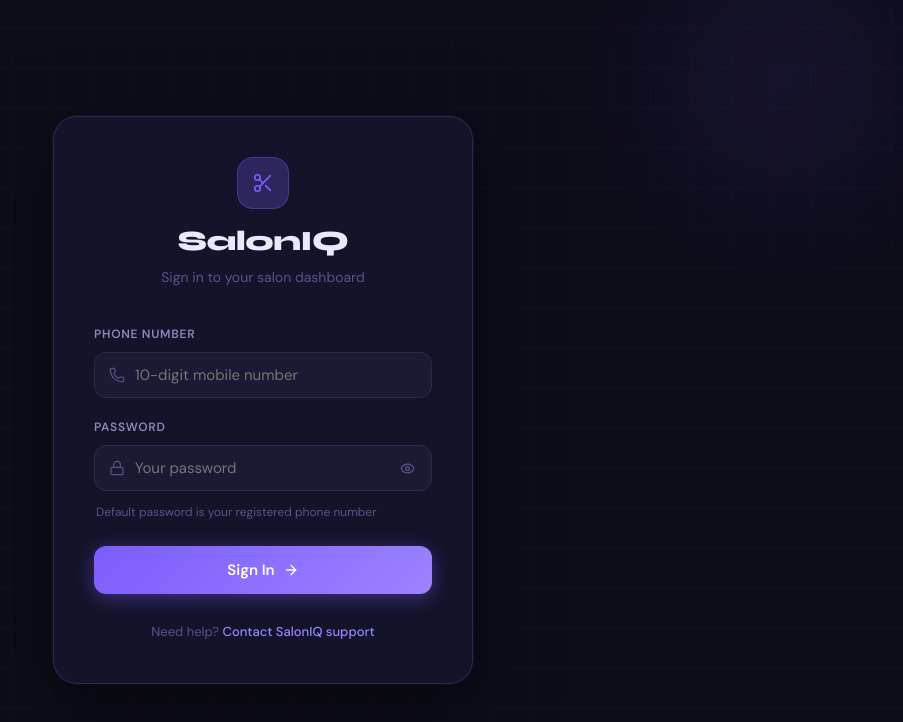
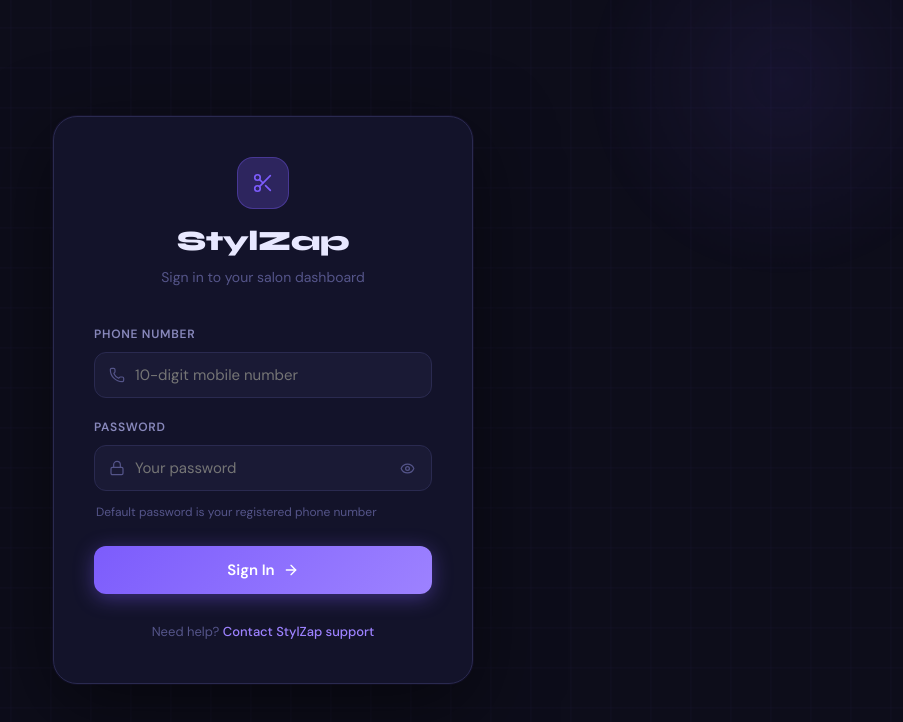
Before and after one commit to Arjungit012/saloniq-dashboard, a React (Vite) app: page /login in a window 1280 px wide. Shown: the top 722 px of the page, without its empty margins (377-1280 px from the left). Built offline with nearby package versions, Linux system fonts and the light colour scheme.

Commit message:
rebrand: saloniq → stylzap

```diff
--- a/index.html
+++ b/index.html
@@ -4,7 +4,7 @@
     <meta charset="UTF-8" />
     <link rel="icon" type="image/svg+xml" href="/favicon.svg" />
     <meta name="viewport" content="width=device-width, initial-scale=1.0" />
-    <title>saloniq-dashboard</title>
+    <title>StylZap-dashboard</title>
   </head>
   <body>
     <div id="root"></div>
--- a/package.json
+++ b/package.json
@@ -1,5 +1,5 @@
 {
-  "name": "saloniq-dashboard",
+  "name": "stylzap-dashboard",
   "private": true,
   "version": "0.0.0",
   "type": "module",
--- a/src/components/layout/Sidebar.jsx
+++ b/src/components/layout/Sidebar.jsx
@@ -36,7 +36,7 @@ export default function Sidebar() {
           <Scissors size={18} color="#7c5cfc" />
         </div>
         <div>
-          <div style={styles.logoName}>SalonIQ</div>
+          <div style={styles.logoName}>StylZap</div>
           <div style={styles.logoSub}>Dashboard</div>
         </div>
       </div>
--- a/src/components/layout/TopBar.jsx
+++ b/src/components/layout/TopBar.jsx
@@ -21,7 +21,7 @@ export default function TopBar() {
   return (
     <header style={styles.topbar}>
       <div>
-        <h2 style={styles.title}>{pageTitles[pathname] || 'SalonIQ'}</h2>
+        <h2 style={styles.title}>{pageTitles[pathname] || ''}</h2>
         <p style={styles.date}>{today}</p>
       </div>
       <div style={styles.right}>
--- a/src/pages/Login.jsx
+++ b/src/pages/Login.jsx
@@ -56,7 +56,7 @@ export default function Login() {
           <div style={styles.iconWrap}>
             <Scissors size={22} color="#7c5cfc" strokeWidth={1.8} />
           </div>
-          <h1 style={styles.title}>SalonIQ</h1>
+          <h1 style={styles.title}>StylZap</h1>
           <p style={styles.subtitle}>Sign in to your salon dashboard</p>
         </div>
 
@@ -149,7 +149,7 @@ export default function Login() {
             rel="noreferrer"
             style={styles.footerLink}
           >
-            Contact SalonIQ support
+            Contact StylZap support
           </a>
         </p>
       </div>
```
Also changed, not shown: 1 other file (tests, documents, lock files or other folders).
